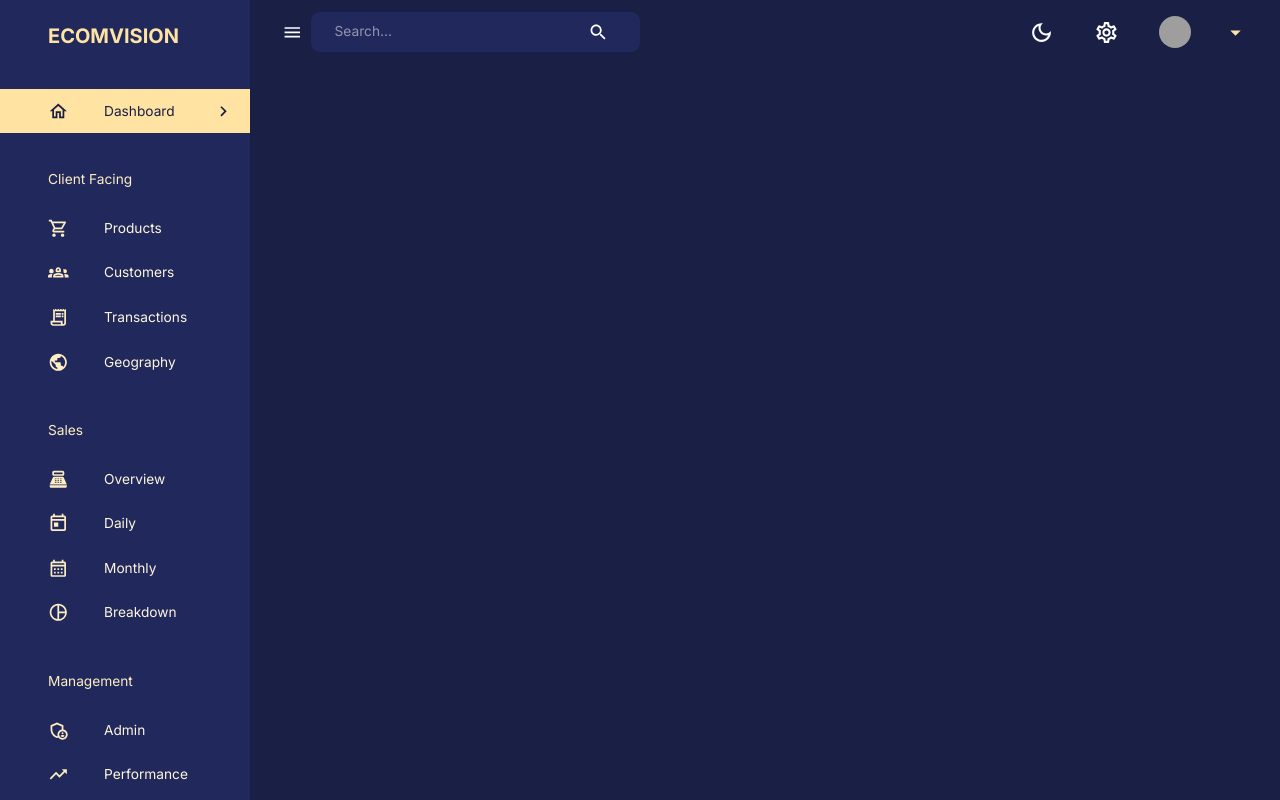
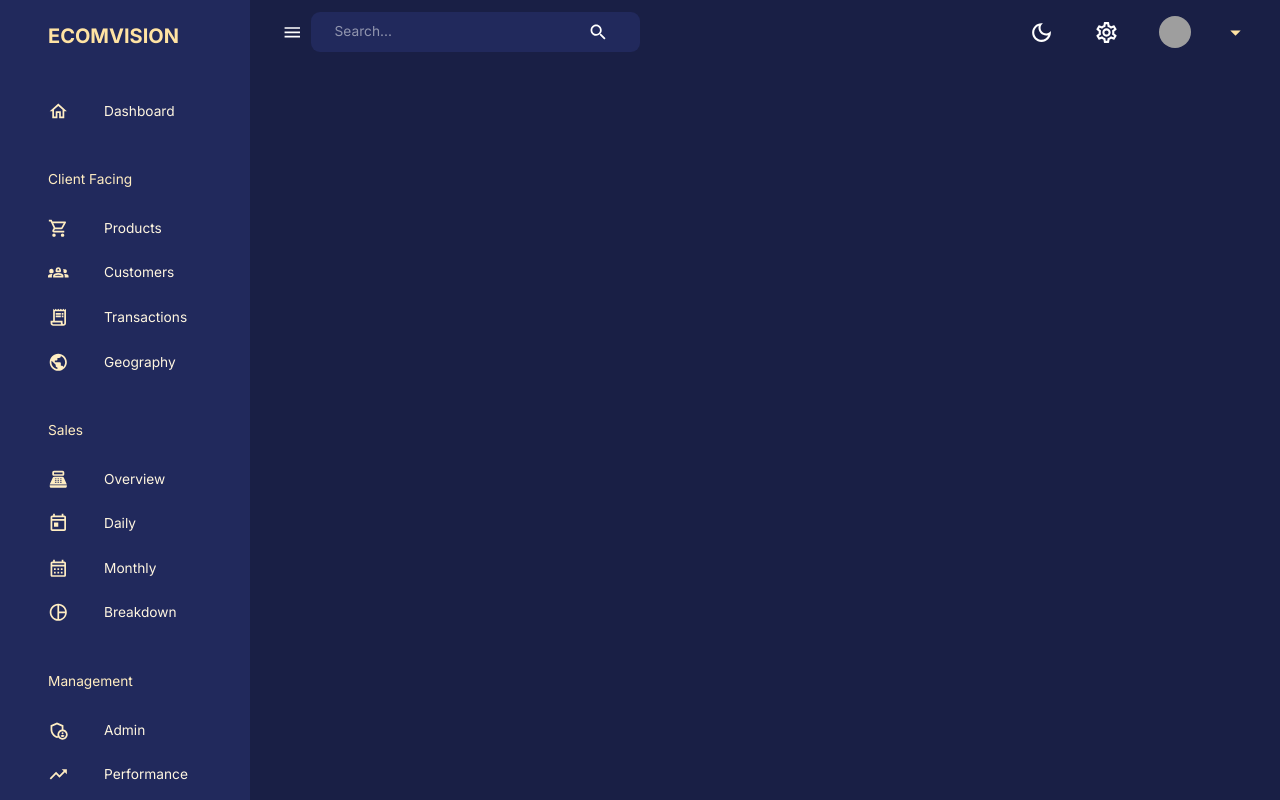
Before and after one commit to JuniorHuanca/DigitalDreams, a Next.js app: page /dashboard in a window 1280 px wide. Built offline with nearby package versions, Linux system fonts and the light colour scheme; grey boxes are pictures that could not be loaded.

Commit message:
fix bugs with any

```diff
--- a/src/components/Navbar/Navbar.tsx
+++ b/src/components/Navbar/Navbar.tsx
@@ -24,14 +24,18 @@ import {
     useTheme,
 } from "@mui/material";
 type Props = {
-    user: {},
+    user: any,
+    // {
+    //     name:string,
+    //     occupation: string,
+    // },
     isSidebarOpen: boolean,
     setIsSidebarOpen: (value: boolean) => void;
 }
 
 const Navbar = ({ user, isSidebarOpen, setIsSidebarOpen }: Props) => {
     const dispatch = useDispatch();
-    const theme = useTheme();
+    const theme: any = useTheme();
 
     const [anchorEl, setAnchorEl] = useState(null);
     const isOpen = Boolean(anchorEl);
@@ -92,7 +96,7 @@ const Navbar = ({ user, isSidebarOpen, setIsSidebarOpen }: Props) => {
                             <Box
                                 component="img"
                                 alt="profile"
-                                src={profileImage}
+                                src={profileImage as unknown as string}
                                 height="32px"
                                 width="32px"
                                 borderRadius="50%"
--- a/src/components/Sidebar/Sidebar.tsx
+++ b/src/components/Sidebar/Sidebar.tsx
@@ -16,89 +16,25 @@ import {
     SettingsOutlined,
     ChevronLeft,
     ChevronRightOutlined,
-    HomeOutlined,
-    ShoppingCartOutlined,
-    Groups2Outlined,
-    ReceiptLongOutlined,
-    PublicOutlined,
-    PointOfSaleOutlined,
-    TodayOutlined,
-    CalendarMonthOutlined,
-    AdminPanelSettingsOutlined,
-    TrendingUpOutlined,
-    PieChartOutlined,
 } from "@mui/icons-material";
 import { useEffect, useState } from "react";
-import { useLocation, useNavigate } from "react-router-dom";
 import profileImage from "@/assets/profile.jpeg";
 import FlexBetween from "../FlexBetween";
 import { useRouter } from "next/router";
+import { navItems } from "@/shared/util/data";
 
 type Props = {
     user: any,
+    // {
+    //     name:string,
+    //     occupation: string,
+    // },
     drawerWidth: any,
     isSidebarOpen: any,
     setIsSidebarOpen: any,
     isNonMobile: any,
 }
-const navItems = [
-    {
-        text: "Dashboard",
-        icon: <HomeOutlined />,
-    },
-    {
-        text: "Client Facing",
-        icon: null,
-    },
-    {
-        text: "Products",
-        icon: <ShoppingCartOutlined />,
-    },
-    {
-        text: "Customers",
-        icon: <Groups2Outlined />,
-    },
-    {
-        text: "Transactions",
-        icon: <ReceiptLongOutlined />,
-    },
-    {
-        text: "Geography",
-        icon: <PublicOutlined />,
-    },
-    {
-        text: "Sales",
-        icon: null,
-    },
-    {
-        text: "Overview",
-        icon: <PointOfSaleOutlined />,
-    },
-    {
-        text: "Daily",
-        icon: <TodayOutlined />,
-    },
-    {
-        text: "Monthly",
-        icon: <CalendarMonthOutlined />,
-    },
-    {
-        text: "Breakdown",
-        icon: <PieChartOutlined />,
-    },
-    {
-        text: "Management",
-        icon: null,
-    },
-    {
-        text: "Admin",
-        icon: <AdminPanelSettingsOutlined />,
-    },
-    {
-        text: "Performance",
-        icon: <TrendingUpOutlined />,
-    },
-];
+
 
 const Sidebar = ({
     user,
@@ -111,12 +47,12 @@ const Sidebar = ({
     const { pathname } = router;
     const [active, setActive] = useState("");
     // const navigate = useNavigate();
-    const theme = useTheme();
+    const theme: any = useTheme();
 
     useEffect(() => {
         setActive(pathname.substring(1));
     }, [pathname]);
-
+    console.log(theme)
     return (
         <Box component="nav">
             {isSidebarOpen && (
@@ -160,13 +96,13 @@ const Sidebar = ({
                                         </Typography>
                                     );
                                 }
-                                const lcText = text.toLowerCase();
+                                const lcText = text === "Dashboard" ? "" : text.toLowerCase();
 
                                 return (
                                     <ListItem key={text} disablePadding>
                                         <ListItemButton
                                             onClick={() => {
-                                                router.push(`/${lcText}`);
+                                                router.push(`/dashboard/${lcText}`);
                                                 setActive(lcText);
                                             }}
                                             sx={{
@@ -202,13 +138,13 @@ const Sidebar = ({
                         </List>
                     </Box>
 
-                    <Box position="" bottom="2rem">
+                    <Box bottom="2rem">
                         <Divider />
                         <FlexBetween textTransform="none" gap="1rem" m="1.5rem 2rem 0 3rem">
                             <Box
                                 component="img"
                                 alt="profile"
-                                src={profileImage}
+                                src={profileImage as unknown as string}
                                 height="40px"
                                 width="40px"
                                 borderRadius="50%"
--- /dev/null
+++ b/src/shared/util/data.tsx
@@ -0,0 +1,72 @@
+import {
+    HomeOutlined,
+    ShoppingCartOutlined,
+    Groups2Outlined,
+    ReceiptLongOutlined,
+    PublicOutlined,
+    PointOfSaleOutlined,
+    TodayOutlined,
+    CalendarMonthOutlined,
+    AdminPanelSettingsOutlined,
+    TrendingUpOutlined,
+    PieChartOutlined,
+} from "@mui/icons-material";
+
+export const navItems = [
+    {
+        text: "Dashboard",
+        icon: <HomeOutlined />,
+    },
+    {
+        text: "Client Facing",
+        icon: null,
+    },
+    {
+        text: "Products",
+        icon: <ShoppingCartOutlined />,
+    },
+    {
+        text: "Customers",
+        icon: <Groups2Outlined />,
+    },
+    {
+        text: "Transactions",
+        icon: <ReceiptLongOutlined />,
+    },
+    {
+        text: "Geography",
+        icon: <PublicOutlined />,
+    },
+    {
+        text: "Sales",
+        icon: null,
+    },
+    {
+        text: "Overview",
+        icon: <PointOfSaleOutlined />,
+    },
+    {
+        text: "Daily",
+        icon: <TodayOutlined />,
+    },
+    {
+        text: "Monthly",
+        icon: <CalendarMonthOutlined />,
+    },
+    {
+        text: "Breakdown",
+        icon: <PieChartOutlined />,
+    },
+    {
+        text: "Management",
+        icon: null,
+    },
+    {
+        text: "Admin",
+        icon: <AdminPanelSettingsOutlined />,
+    },
+    {
+        text: "Performance",
+        icon: <TrendingUpOutlined />,
+    },
+];
```
Also changed, not shown: src/shared/util/types.ts (added, +54 -0 lines), src/theme.ts (+1 -43 lines).
